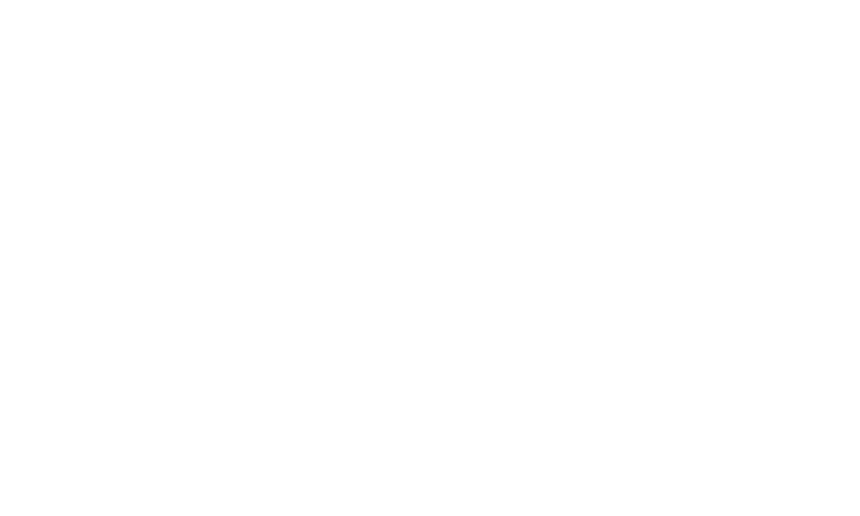
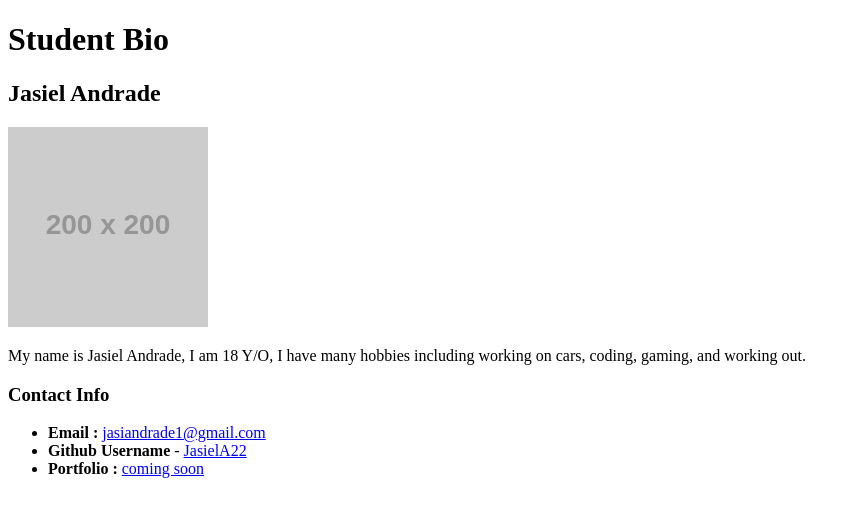
Before and after one commit to JasielA22/first-day-repo, a plain HTML site: page index.html in a window 1280 px wide. Shown: the whole page, without its empty margins (0-860 px from the left). Drawn offline with Linux system fonts and the light colour scheme; placeholder pictures from the web are drawn by us.

Commit message:
html added

```diff
--- a/index.html
+++ b/index.html
@@ -7,7 +7,20 @@
   </head>
 
   <body>
-    <!-- TODO: Write Your Code Below-->
+    <h1>Student Bio</h1>
+    <main>
+      <h2>Jasiel Andrade</h2>
+      <img src="https://via.placeholder.com/200">
+      <p>My name is Jasiel Andrade, I am 18 Y/O, I have many hobbies including working on cars, coding, gaming, and working out.</p>
+      <section>
+        <h3>Contact Info</h3>
+        <ul>
+          <li><b>Email :</b> <a href="jasiandrade1@gmail.com">jasiandrade1@gmail.com</a></li>
+          <li><b>Github Username</b> - <a href="https://github.com/JasielA22">JasielA22</a></li>
+          <li><b>Portfolio : </b><a href="https://www.linkedin.com/in/jasiel-andrade-b09126228/">coming soon</a></li>
+        </ul>
+    </section>
+  </main>
 
   </body>
 
```
